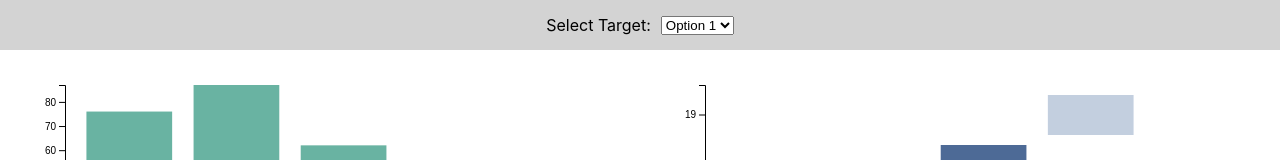
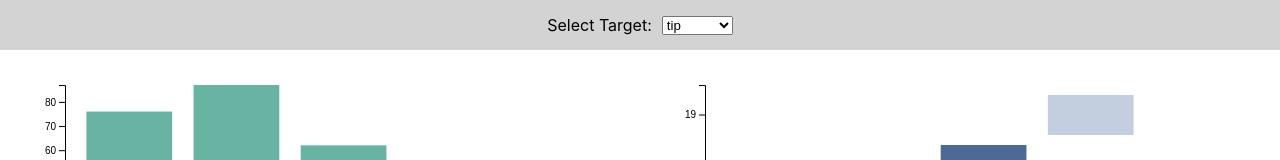
Before and after one commit to soiafu/tipgraphs, a React (Create React App) app: page / in a window 1280 px wide. Shown: the top 160 px of the page. Built offline with nearby package versions, Linux system fonts and the light colour scheme.

Commit message:
added the options necessary from the csv

```diff
--- a/src/App.js
+++ b/src/App.js
@@ -7,43 +7,54 @@ import * as d3 from 'd3';
 import tips from "./tips.csv";
 
 class App extends Component{
-  constructor(props){
-    super(props)
-    this.state={data:[]}
+  constructor(props) {
+    super(props);
+    this.state = {
+      data: [],
+      columns: [], // Initialize columns array
+      selectedTarget: null
+    };
   }
-  componentDidMount(){
-    var self=this
-    d3.csv(tips,function(d){
+
+
+  componentDidMount() {
+    const self = this;
+
+    d3.csv(tips, function (d) {
       return {
-        tip:parseFloat(d.tip),
-        total_bill:parseFloat(d.total_bill),
-        day:d.day
-      }
-    }).then(function(csv_data){
-      self.setState({data:csv_data})
-      //console.log(csv_data)
-    })
-    .catch(function(err){
-      console.log(err)
-    })
+        tip: parseFloat(d.tip),
+        total_bill: parseFloat(d.total_bill),
+        day: d.day
+      };
+    }).then(function (csv_data) {
+      const columns = csv_data.length > 0 ? Object.keys(csv_data[0]) : [];
+      self.setState({ data: csv_data, columns: columns });
+    }).catch(function (err) {
+      console.log(err);
+    });
+  }
 
-  }
-  render(){
+  handleTargetChange = (event) => {
+    const selectedTarget = event.target.value;
+    this.setState({ selectedTarget });
+  };
+
+  render() {
     return (
       <div className="App">
         <div className="header">
           <div className="header-text">Select Target:</div>
-          <select>
-            <option value="option1">Option 1</option>
-            <option value="option2">Option 2</option>
-            <option value="option3">Option 3</option>
+          <select onChange={this.handleTargetChange}>
+            {this.state.columns.map((column, index) => (
+              <option key={index} value={column}>{column}</option>
+            ))}
           </select>
         </div>
         <div className="parent1">
-          <div className="graph"><Graph1 data1={this.state.data}></Graph1></div>
-          <div className="graph"><Graph2 data2={this.state.data}></Graph2></div>
+          <div className="graph"><Graph1 data1={this.state.data} selectedTarget={this.state.selectedTarget}></Graph1></div>
+          <div className="graph"><Graph2 data2={this.state.data} selectedTarget={this.state.selectedTarget}></Graph2></div>
         </div>
-        <div className="graph"><Graph3 data3={this.state.data}></Graph3></div>
+        <div className="graph"><Graph3 data3={this.state.data} selectedTarget={this.state.selectedTarget}></Graph3></div>
       </div>
     );
   }
```
